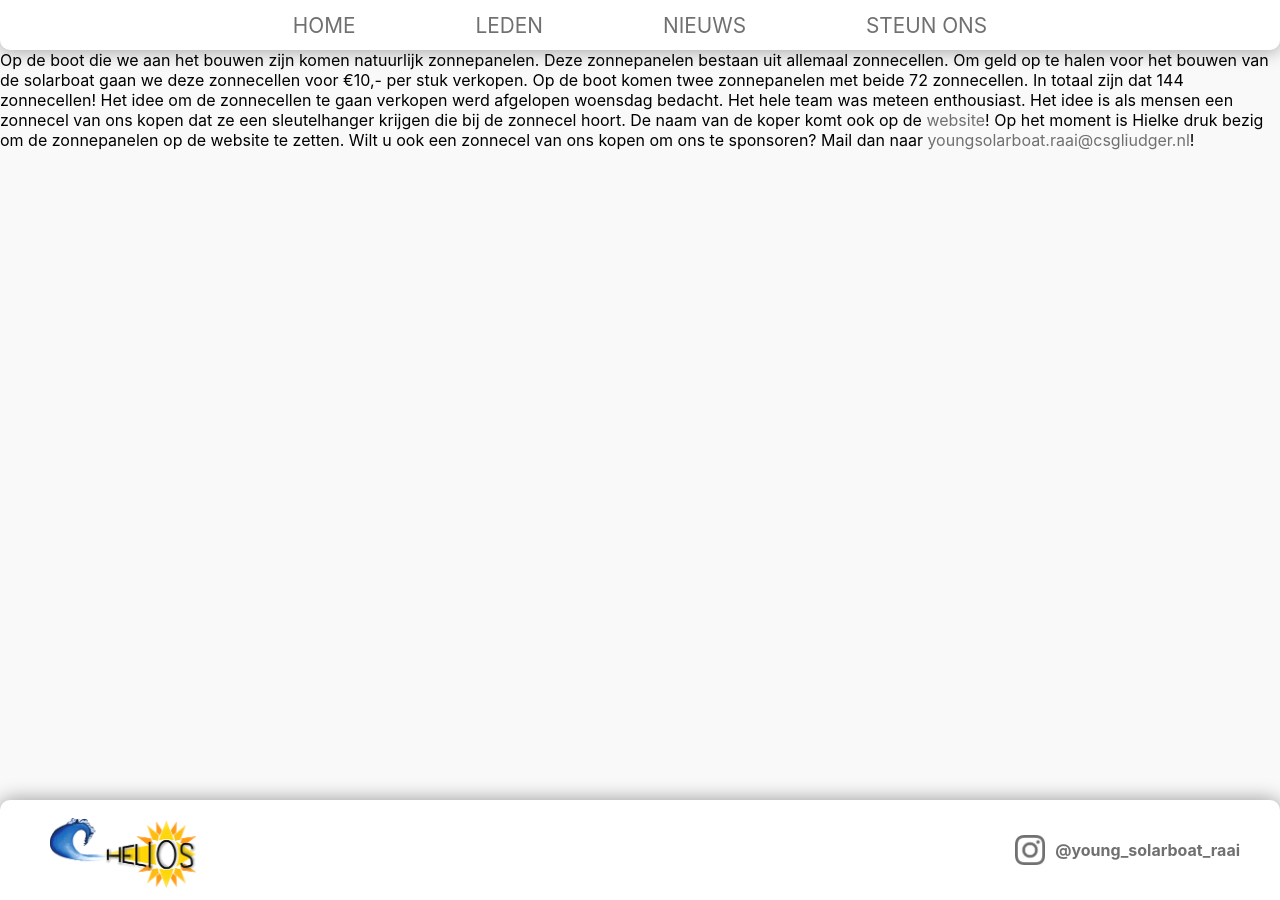
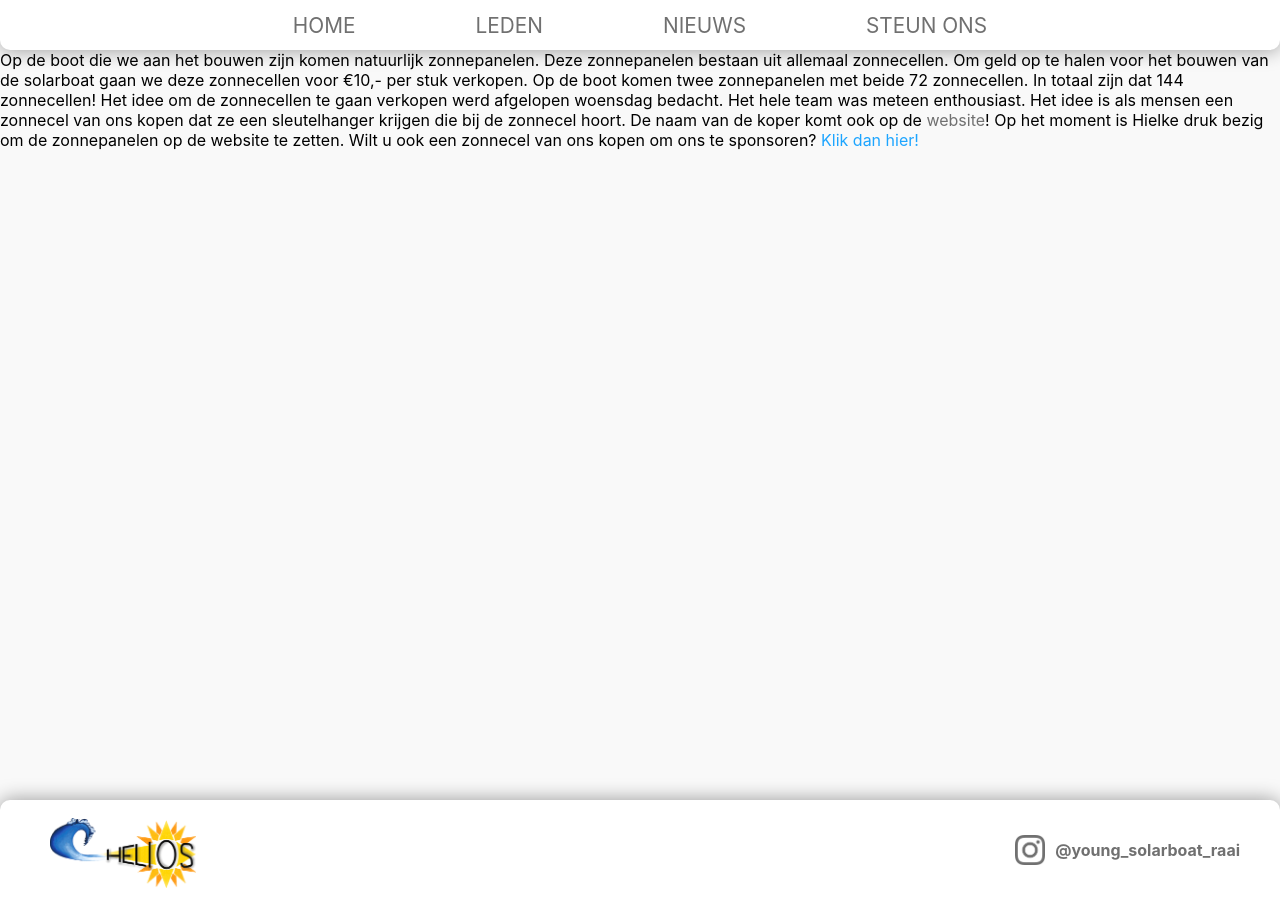
Before and after one commit to YoungSolarChallengeRaai/youngsolarchallengeraai.github.io, a Jekyll site: the page built from _posts/2020-03-15-Zonnecel-actie.md, in a window 1280 px wide. Built offline with Jekyll 4.4.1, drawn with Linux system fonts in a browser that asks for light colours.

Commit message:
cellaction via googleforms

```diff
--- a/_posts/2020-03-15-Zonnecel-actie.md
+++ b/_posts/2020-03-15-Zonnecel-actie.md
@@ -4,4 +4,4 @@ author: "Maloe Dijkstra en Hielke van der Wal"
 summary: "Op de boot die we aan het bouwen zijn komen natuurlijk zonnepanelen. Deze zonnepanelen bestaan uit allemaal zonnecellen. Om geld op te halen voor het bouwen van de solarboat gaan we deze zonnecellen voor €10,- per stuk verkopen."
 thumbnail: "/resources/images/posts/stapel-zonnecellen.jpg"
 ---
-Op de boot die we aan het bouwen zijn komen natuurlijk zonnepanelen. Deze zonnepanelen bestaan uit allemaal zonnecellen. Om geld op te halen voor het bouwen van de solarboat gaan we deze zonnecellen voor €10,- per stuk verkopen. Op de boot komen twee zonnepanelen met beide 72 zonnecellen. In totaal zijn dat 144 zonnecellen! Het idee om de zonnecellen te gaan verkopen werd afgelopen woensdag bedacht. Het hele team was meteen enthousiast. Het idee is als mensen een zonnecel van ons kopen dat ze een sleutelhanger krijgen die bij de zonnecel hoort. De naam van de koper komt ook op de <a href="/sponsoren#zonnecel-sponsoring">website</a>! Op het moment is Hielke druk bezig om de zonnepanelen op de website te zetten. Wilt u ook een zonnecel van ons kopen om ons te sponsoren? Mail dan naar <a href="mailto:youngsolarboat.raai@csgliudger.nl">youngsolarboat.raai@csgliudger.nl</a>!
+Op de boot die we aan het bouwen zijn komen natuurlijk zonnepanelen. Deze zonnepanelen bestaan uit allemaal zonnecellen. Om geld op te halen voor het bouwen van de solarboat gaan we deze zonnecellen voor €10,- per stuk verkopen. Op de boot komen twee zonnepanelen met beide 72 zonnecellen. In totaal zijn dat 144 zonnecellen! Het idee om de zonnecellen te gaan verkopen werd afgelopen woensdag bedacht. Het hele team was meteen enthousiast. Het idee is als mensen een zonnecel van ons kopen dat ze een sleutelhanger krijgen die bij de zonnecel hoort. De naam van de koper komt ook op de <a href="/sponsoren#zonnecel-sponsoring">website</a>! Op het moment is Hielke druk bezig om de zonnepanelen op de website te zetten. Wilt u ook een zonnecel van ons kopen om ons te sponsoren? <a class="highlighted" target="Blank_" href="https://forms.gle/8fNMxm31s6DUUW7L9">Klik dan hier!</a>
--- a/sponsoren.html
+++ b/sponsoren.html
@@ -42,7 +42,7 @@ styles: ["Sponsoren"]
     </div>
 
     <h1 id="zonnecel-sponsoring">zonnecel sponsoring</h1>
-    <p>Wij gaan een boot bouwen die op zonne-energie vaart. Zonder zonnepanelen geen zonne-energie. Zo'n zonnepaneel bestaat zonnecellen. Om ons te helpen met het bouwen van de boot kunt u een of meerdere van deze zonnecellen kopen voor een tientje. Uw naam komt dan bij de bijbehorende zonnecel op de website te staan en u krijgt een leuke sleutelhanger van ons. Ons doel is om alle zonnecellen te verkopen. Wilt u ons helpen?
+    <p>Wij gaan een boot bouwen die op zonne-energie vaart. Zonder zonnepanelen geen zonne-energie. Zo'n zonnepaneel bestaat zonnecellen. Om ons te helpen met het bouwen van de boot kunt u een of meerdere van deze zonnecellen kopen voor een tientje. Uw naam komt dan bij de bijbehorende zonnecel op de website te staan en u krijgt een leuke sleutelhanger van ons. Ons doel is om alle zonnecellen te verkopen. Wilt u ons helpen? <a class="highlighted" target="Blank_" href="https://forms.gle/8fNMxm31s6DUUW7L9">Klik dan hier!</a>
     </p>
     <div class="solar-pannels">
         {% for pannel in  site.data.soloarcell %}
```
